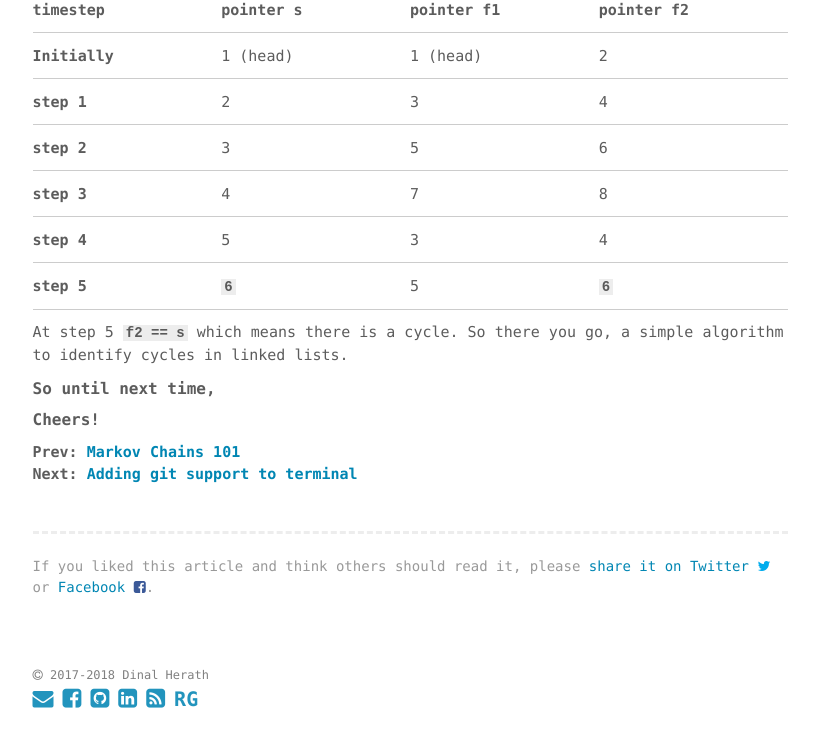
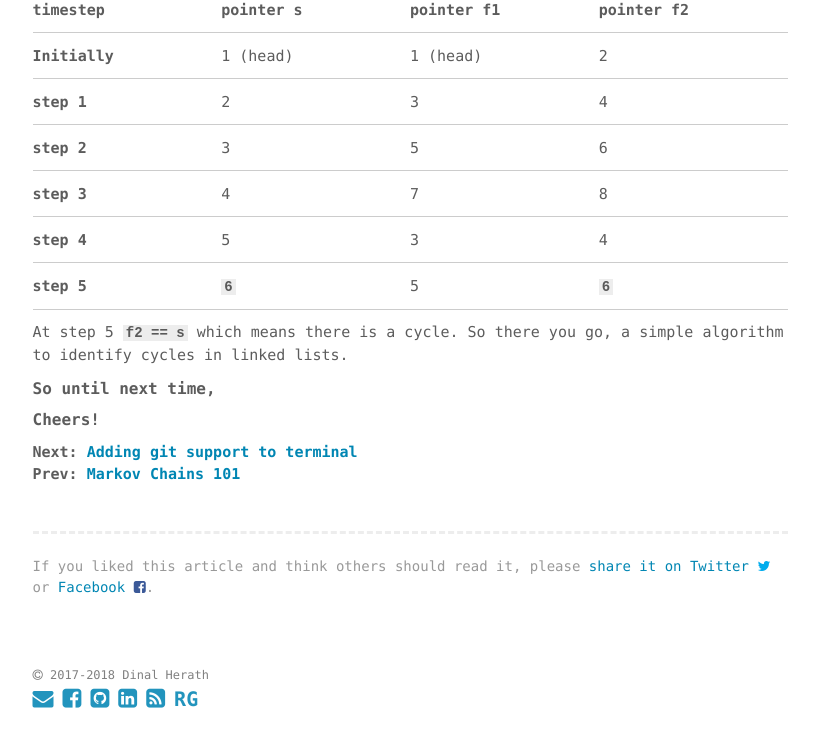
Before and after one commit to dherath/dherath.github.io, a Jekyll site: the page built from _posts/2018-05-19-Linked-Lists.md, in a window 1280 px wide and 900 px high, scrolled down 2539 px, cut to the strip 141-888 px from the top of the window. Shown: the whole strip, without its empty margins (230-1049 px from the left). Built offline with Jekyll 4.4.1, drawn with Linux system fonts in a browser that asks for light colours.

```diff
--- a/_posts/2018-05-19-Linked-Lists.md
+++ b/_posts/2018-05-19-Linked-Lists.md
@@ -73,5 +73,5 @@ At step 5 **`f2 == s`** which means there is a cycle. So there you go, a simple
 ##### So until next time,
 ##### Cheers!
 
-**Prev: [Markov Chains 101]({{site.url}}/2018/Markov-Chains/)** \\
-**Next: [Adding git support to terminal]({{site.url}}/2018/git-support/)**
+**Next: [Adding git support to terminal]({{site.url}}/2018/git-support/)** \\
+**Prev: [Markov Chains 101]({{site.url}}/2018/Markov-Chains/)**
```
Also changed, not shown: 16 other files.
